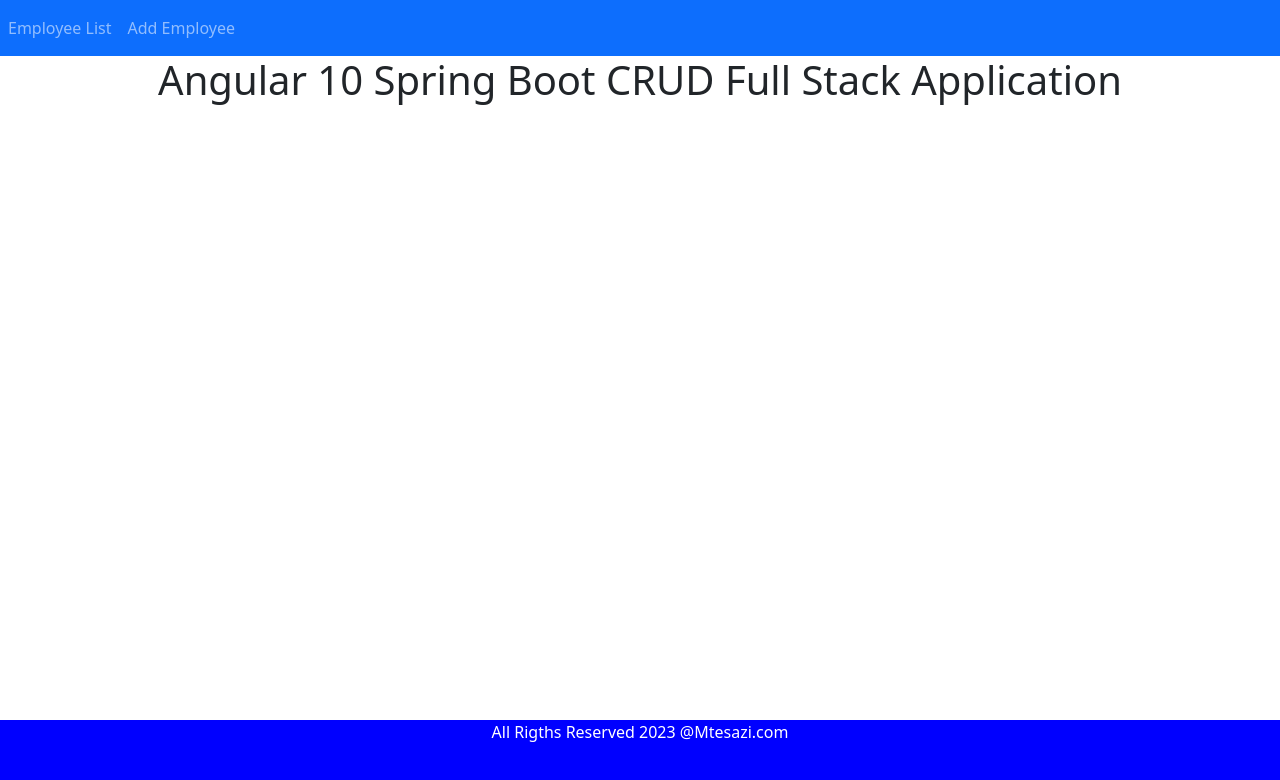
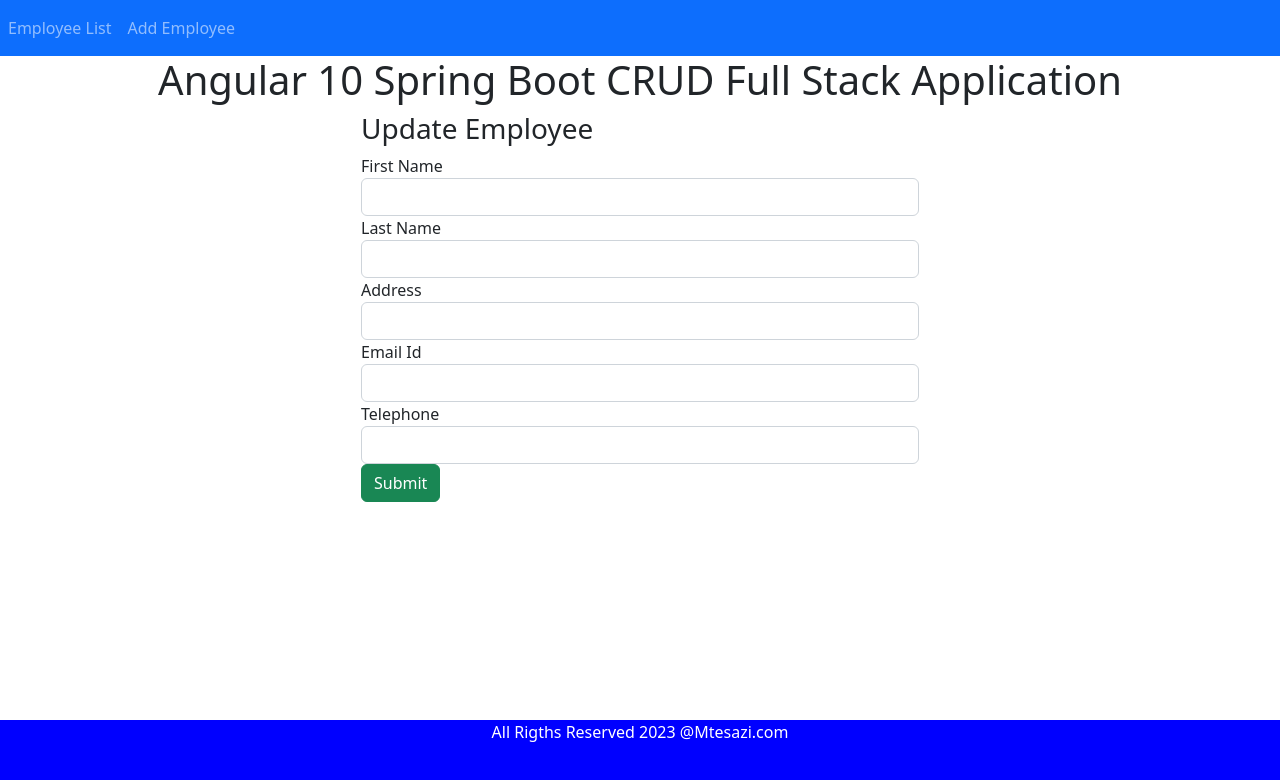
Before and after one commit to Mtesazi/Angular-front-End, an Angular app: page /update-employee/1 in a window 1280 px wide. Before the commit this address led to /. Shown: the top 780 px of the page. Built offline with nearby package versions, Linux system fonts and the light colour scheme.

Commit message:
Adding update employee

```diff
--- a/src/app/app-routing.module.ts
+++ b/src/app/app-routing.module.ts
@@ -2,11 +2,13 @@
 import { RouterModule, Routes } from '@angular/router';
 import { CreateEmployeeComponent } from './create-employee/create-employee.component';
 import { EmployeeListComponent } from './employee-list/employee-list.component';
+import { UpdateEmployeeComponent } from './update-employee/update-employee.component';
 
 const routes: Routes = [
 { path : 'employees', component: EmployeeListComponent},
 { path :'create-employee',component: CreateEmployeeComponent},
-{ path : '', redirectTo : 'employees',pathMatch : 'full'}
+{ path : '', redirectTo : 'employees',pathMatch : 'full'},
+{ path : 'update-employee/:id', component: UpdateEmployeeComponent}
 
 ];
 
--- a/src/app/app.module.ts
+++ b/src/app/app.module.ts
@@ -6,12 +6,14 @@
 import { EmployeeListComponent } from './employee-list/employee-list.component';
 import { CreateEmployeeComponent } from './create-employee/create-employee.component';
 import { FormsModule } from '@angular/forms';
+import { UpdateEmployeeComponent } from './update-employee/update-employee.component';
 
 @NgModule({
   declarations: [
     AppComponent,
     EmployeeListComponent,
-    CreateEmployeeComponent
+    CreateEmployeeComponent,
+    UpdateEmployeeComponent
   ],
   imports: [
     BrowserModule,
--- a/src/app/create-employee/create-employee.component.ts
+++ b/src/app/create-employee/create-employee.component.ts
@@ -13,9 +13,7 @@
   employee : Employee = new Employee();
   constructor(private employeeService : EmployeeService, private router: Router){}
 
-  ngOnInit(): void{
-
-  }
+  ngOnInit(): void{}
 
   saveEmployee(){
     this.employeeService.createEmployee(this.employee).subscribe(data =>{
@@ -23,7 +21,6 @@
       this.goToEmployeeList();
     },
     error => console.log(error));
-
   }
 
   goToEmployeeList(){
@@ -33,6 +30,5 @@
   onSubmit(){
    console.log(this.employee);
    this.saveEmployee();
-
   }
 }
--- a/src/app/employee-list/employee-list.component.html
+++ b/src/app/employee-list/employee-list.component.html
@@ -7,6 +7,7 @@
             <th>Address</th>
             <th>EmailId</th>
             <th>Telephone</th>
+            <th>Actions</th>
         </tr>
     </thead>
     <tbody>
@@ -16,6 +17,9 @@
             <td>{{employee.address}}</td>
             <td>{{employee.emailId}}</td>
             <td>{{employee.telephone}}</td>
+            <td>
+                <button (click)="updateEmployee(employee.id)" class=" btn btn-info">Update</button>
+            </td>
         </tr>
     </tbody>
 </table>
--- a/src/app/employee-list/employee-list.component.ts
+++ b/src/app/employee-list/employee-list.component.ts
@@ -1,6 +1,7 @@
 import { Component, OnInit } from '@angular/core';
 import { Employee } from '../employee';
 import { EmployeeService } from '../employee.service';
+import { Router } from '@angular/router';
 
 @Component({
   selector: 'app-employee-list',
@@ -10,7 +11,7 @@
 export class EmployeeListComponent implements OnInit {
   employees : Employee[];
 
-  constructor( private employeeService : EmployeeService) {}
+  constructor( private employeeService : EmployeeService, private router: Router) {}
   ngOnInit(): void {
     this.getEmployees();
 
@@ -20,4 +21,8 @@
     this.employees = data;
     });
   }
+  updateEmployee(id : number){
+    this.router.navigate(['update-employee',id]);
+
+  }
 }
--- /dev/null
+++ b/src/app/update-employee/update-employee.component.html
@@ -0,0 +1,28 @@
+<div class="col-md-6 offset-md-3">
+    <h3> Update Employee</h3>
+    <form (ngSubmit) = "onSubmit()">
+    <div class = "form-group">
+     <label> First Name</label>
+     <input type ="text" class ="form-control" id ="firstName" [(ngModel)] = "employee.firstName" name="firstName">
+    </div>
+    <div class = "form-group">
+        <label>Last Name</label>
+        <input type ="text" class ="form-control" id ="lastName" [(ngModel)] = "employee.lastName" name="lastName">
+       </div>
+       <div class = "form-group">
+        <label> Address</label>
+        <input type ="text" class ="form-control" id ="address" [(ngModel)] = "employee.address" name="address">
+       </div>
+       <div class = "form-group">
+        <label> Email Id</label>
+        <input type ="text" class ="form-control" id ="emailId" [(ngModel)] = "employee.emailId" name="emailId">
+       </div>
+       <div class = "form-group">
+        <label> Telephone</label>
+        <input type ="text" class ="form-control" id ="telephone" [(ngModel)] = "employee.telephone" name="telephone">
+       </div>
+       <div class="form-group">
+        <button class="btn btn-success" type="submit">Submit</button>
+       </div>
+    </form>
+    </div>
--- /dev/null
+++ b/src/app/update-employee/update-employee.component.ts
@@ -0,0 +1,19 @@
+import { Component,OnInit  } from '@angular/core';
+import { Employee } from '../employee';
+import { EmployeeService } from '../employee.service';
+import { Router } from '@angular/router';
+
+@Component({
+  selector: 'app-update-employee',
+  templateUrl: './update-employee.component.html',
+  styleUrls: ['./update-employee.component.css']
+})
+export class UpdateEmployeeComponent {
+
+  employee : Employee = new Employee();
+  constructor(private employeeService : EmployeeService, private router: Router){}
+
+  onSubmit(){
+
+   }
+}
```
Also changed, not shown: src/app/update-employee/update-employee.component.css (added), 1 other file (tests, documents, lock files or other folders).
